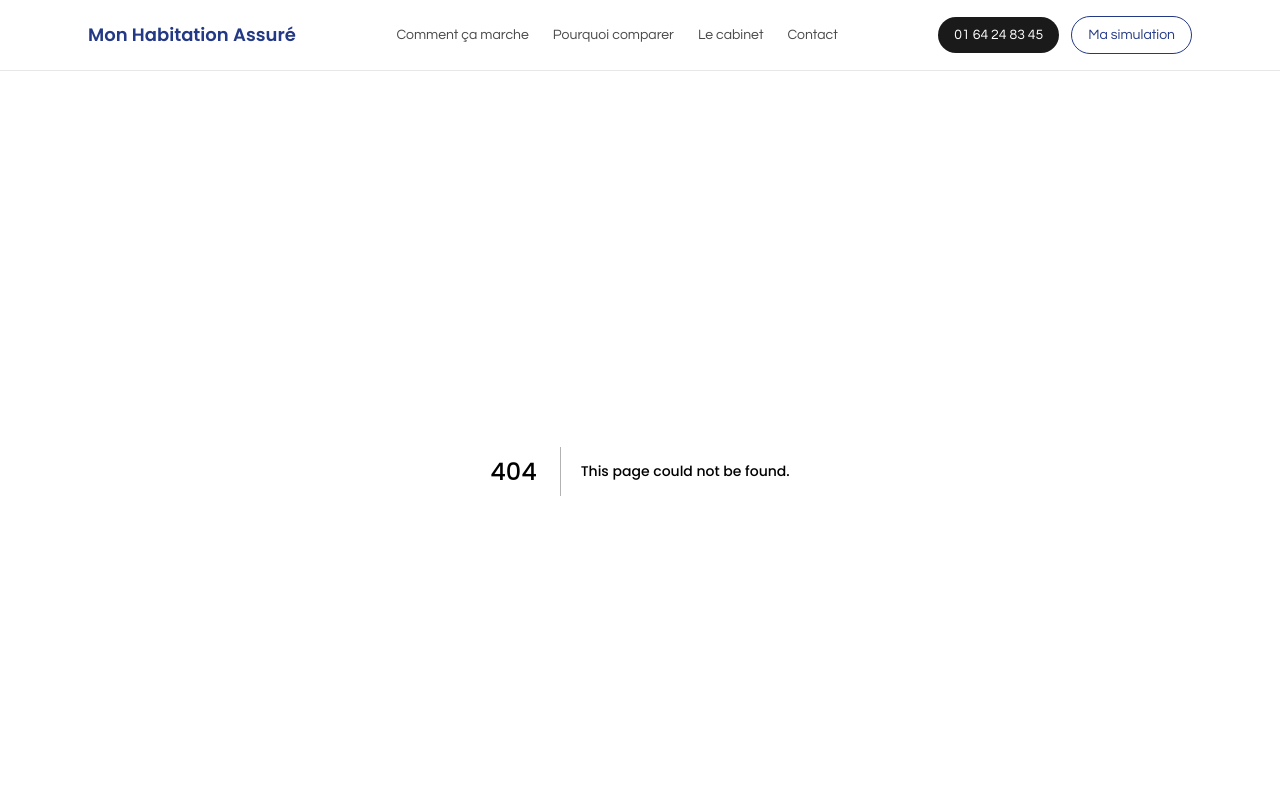
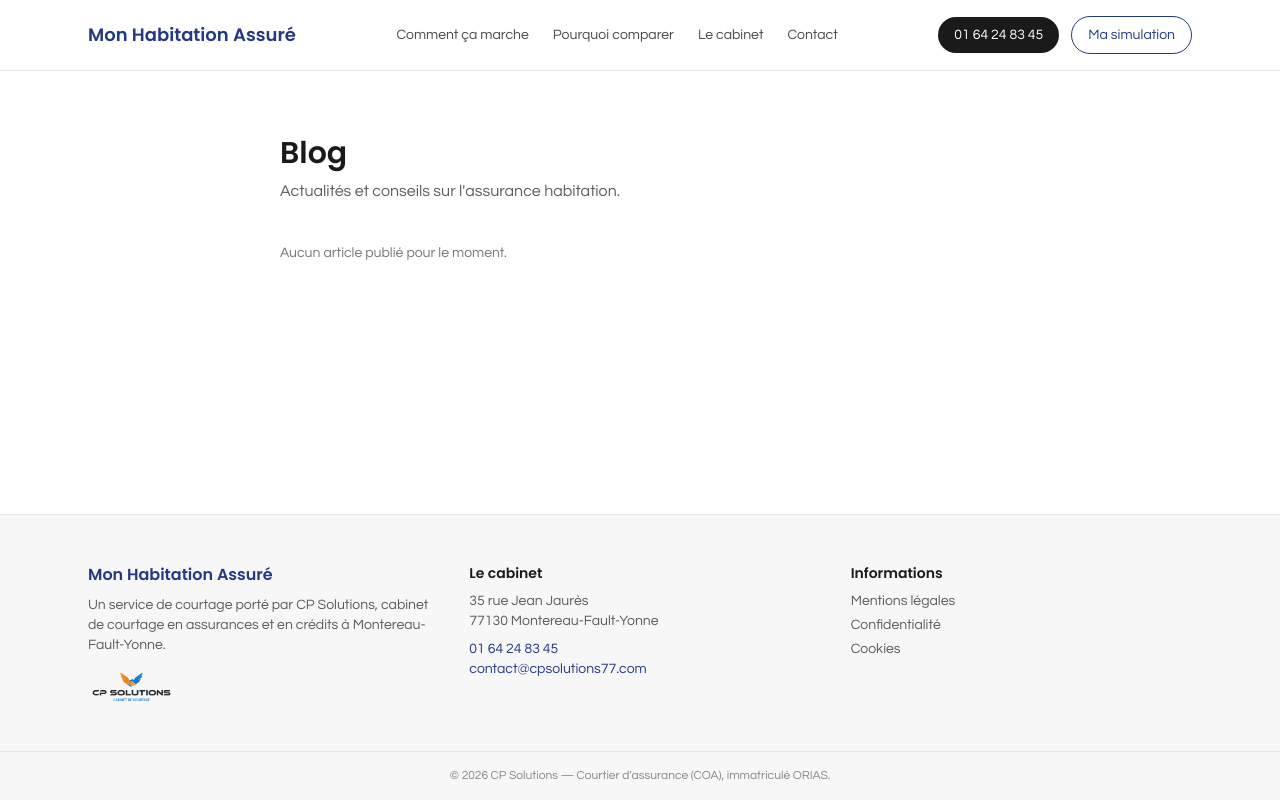
Before and after one commit to CP-SOLUTIONS77/monhabitationassure, a Next.js app: page /blog in a window 1280 px wide. Before the commit this address had no page. Shown: the top 800 px of the page. Built offline with nearby package versions, Linux system fonts and the light colour scheme.

Commit message:
Blog: page liste

```diff
--- /dev/null
+++ b/src/app/blog/page.tsx
@@ -0,0 +1,47 @@
+import Link from "next/link";
+import type { Metadata } from "next";
+import { getAllPosts } from "@/lib/blog";
+
+export const metadata: Metadata = {
+  title: "Blog",
+  description: "Actualités et conseils sur l'assurance habitation.",
+};
+
+export default function BlogPage() {
+  const posts = getAllPosts();
+
+  return (
+    <div className="mx-auto max-w-3xl px-6 py-16">
+      <h1 className="font-heading text-3xl font-semibold text-neutral-900">Blog</h1>
+      <p className="mt-2 text-neutral-900/70">
+        Actualités et conseils sur l&apos;assurance habitation.
+      </p>
+
+      {posts.length === 0 ? (
+        <p className="mt-10 text-sm text-neutral-900/60">
+          Aucun article publié pour le moment.
+        </p>
+      ) : (
+        <ul className="mt-10 space-y-8">
+          {posts.map((post) => (
+            <li key={post.slug} className="border-b border-neutral-100 pb-8">
+              <Link href={`/blog/${post.slug}`} className="group">
+                <p className="text-xs text-neutral-900/50">
+                  {new Date(post.date).toLocaleDateString("fr-FR", {
+                    day: "numeric",
+                    month: "long",
+                    year: "numeric",
+                  })}
+                </p>
+                <h2 className="mt-1 font-heading text-xl font-semibold text-neutral-900 group-hover:text-navy">
+                  {post.titre}
+                </h2>
+                <p className="mt-2 text-sm text-neutral-900/70">{post.description}</p>
+              </Link>
+            </li>
+          ))}
+        </ul>
+      )}
+    </div>
+  );
+}
```
